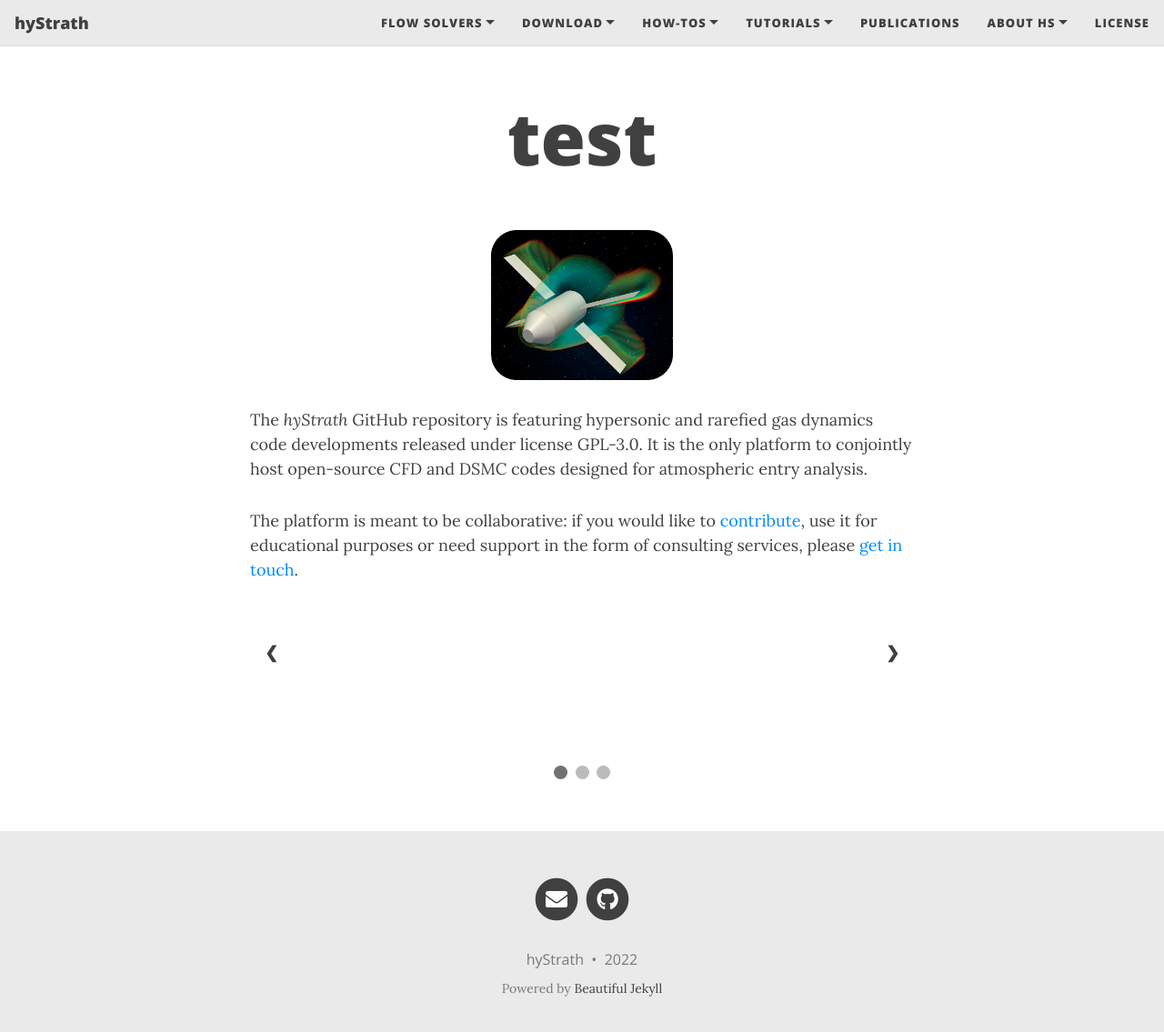
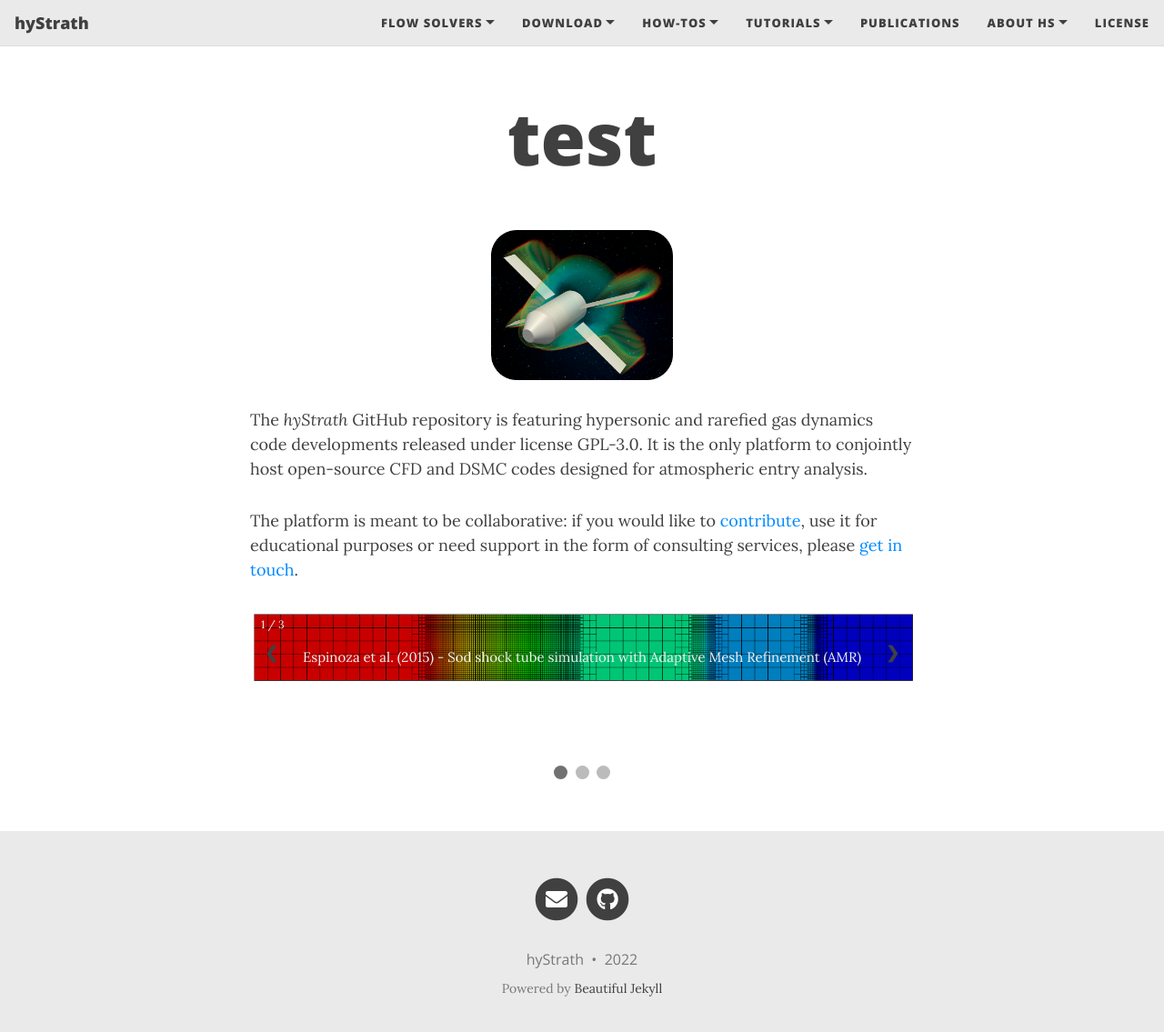
Before and after one commit to hystrath/hystrath.github.io, a Jekyll site: the page built from test2.md, in a window 1280 px wide and 1148 px high. Shown: the top 1135 px of the window at 91% size. Built offline with Jekyll 4.4.1, drawn with Linux system fonts in a browser that asks for light colours; nearby versions of some CDN libraries.

Commit message:
Editing pages

```diff
--- a/_includes/head.html
+++ b/_includes/head.html
@@ -279,8 +279,6 @@
 
 
   <style>
-  * {box-sizing:border-box}
-
   /* Slideshow container */
   .slideshow-container {
     max-width: 1000px;
--- a/test2.md
+++ b/test2.md
@@ -20,21 +20,21 @@ The platform is meant to be collaborative: if you would like to <a href="https:/
 <div class="slideshow-container">
 
   <!-- Full-width images with number and caption text -->
-  <div class="mySlides fade">
+  <div class="mySlides">
     <div class="numbertext">1 / 3</div>
     <img src="/docs/img/gallery/Espinoza15-SodShockTube.png" style="width:100%">
     <div class="text">Espinoza et al. (2015) - Sod shock tube simulation with Adaptive Mesh Refinement (AMR)</div>
   </div>
 
-  <div class="mySlides fade">
+  <div class="mySlides">
     <div class="numbertext">2 / 3</div>
     <img src="/docs/img/gallery/Capon17-TempContours.png" style="width:100%">
     <div class="text">Capon et al. (2017) - Mach 10 flow of Argon around a 2-D cylinder</div>
   </div>
 
-  <div class="mySlides fade">
+  <div class="mySlides">
     <div class="numbertext">3 / 3</div>
-    <img src="/docs/img/gallery/Capon17-TempContours.png" style="width:100%">
+    <img src="/docs/img/gallery/Capon17-PotentialEnergyContours.png" style="width:100%">
     <div class="text">Capon et al. (2017) - Ion Orbital Motion Structures in LEO</div>
   </div>
 
@@ -42,6 +42,7 @@ The platform is meant to be collaborative: if you would like to <a href="https:/
   <a class="prev" onclick="plusSlides(-1)">&#10094;</a>
   <a class="next" onclick="plusSlides(1)">&#10095;</a>
 </div>
+
 <br>
 
 <!-- The dots/circles -->
```
